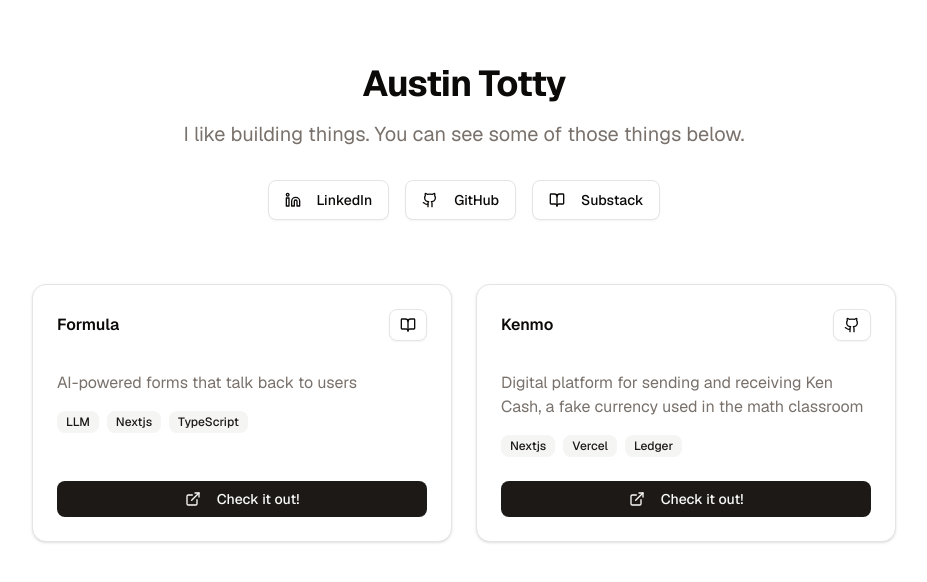
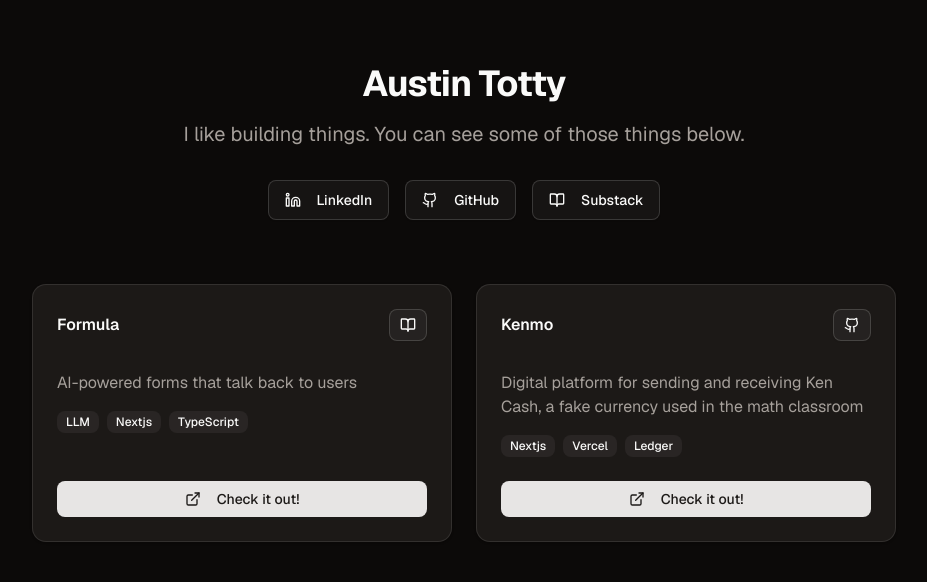
Before and after one commit to awtotty/website, a Next.js app: page / in a window 1280 px wide. Shown: the top 582 px of the page, without its empty margins (176-1103 px from the left). Built offline with nearby package versions, Linux system fonts and the light colour scheme.

Commit message:
Dark theme

```diff
--- a/src/pages/_app.tsx
+++ b/src/pages/_app.tsx
@@ -9,7 +9,7 @@
 
 const MyApp: AppType = ({ Component, pageProps }) => {
   return (
-    <div className={geist.className}>
+    <div className={`${geist.className} dark`}>
       <Component {...pageProps} />
     </div>
   );
--- /dev/null
+++ b/src/pages/_document.tsx
@@ -0,0 +1,13 @@
+import { Html, Head, Main, NextScript } from "next/document";
+
+export default function Document() {
+  return (
+    <Html lang="en" className="dark">
+      <Head />
+      <body>
+        <Main />
+        <NextScript />
+      </body>
+    </Html>
+  );
+}
```
